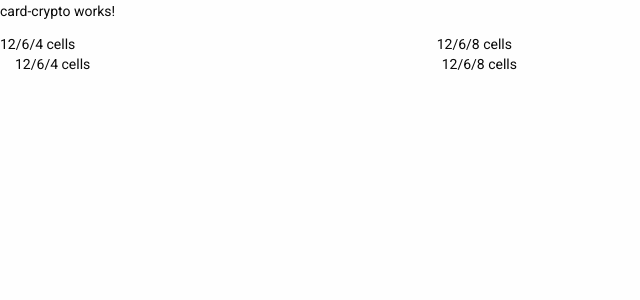
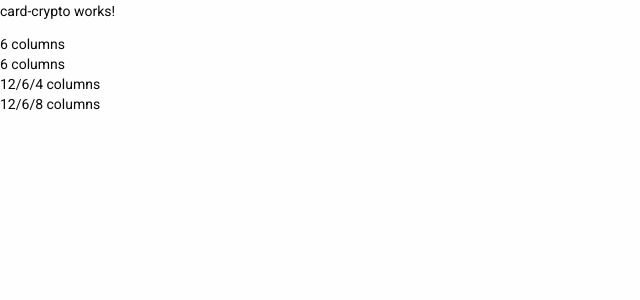
Before and after one commit to MaxxRomero/cryptodata, an Angular app: page / in a window 1280 px wide. Shown: the top 300 px of the page, without its empty margins (0-640 px from the left). Built offline with nearby package versions, Linux system fonts and the light colour scheme.

Commit message:
add foundation

```diff
--- a/package.json
+++ b/package.json
@@ -20,6 +20,7 @@
     "@angular/platform-browser": "~13.2.0",
     "@angular/platform-browser-dynamic": "~13.2.0",
     "@angular/router": "~13.2.0",
+    "foundation-sites": "^6.7.4",
     "rxjs": "~7.5.0",
     "tslib": "^2.3.0",
     "zone.js": "~0.11.4"
--- a/src/app/app.component.html
+++ b/src/app/app.component.html
@@ -1,11 +1,11 @@
 
 <app-card-crypto></app-card-crypto>
-<div class="grid-x grid-margin-x">
-  <div class="cell medium-6 large-4">12/6/4 cells</div>
-  <div class="cell medium-6 large-8">12/6/8 cells</div>
+<div class="row">
+  <div class="columns small-6">6 columns</div>
+  <div class="columns small-6">6 columns</div>
 </div>
-<div class="grid-x grid-padding-x">
-  <div class="cell medium-6 large-4">12/6/4 cells</div>
-  <div class="cell medium-6 large-8">12/6/8 cells</div>
+<div class="row">
+  <div class="columns medium-6 large-4">12/6/4 columns</div>
+  <div class="columns medium-6 large-8">12/6/8 columns</div>
 </div>
 <router-outlet></router-outlet>
--- a/src/styles.scss
+++ b/src/styles.scss
@@ -1,4 +1,5 @@
 /* You can add global styles to this file, and also import other style files */
+@import "../node_modules/foundation-sites/scss/foundation.scss";
 
 html, body { height: 100%; }
 body { margin: 0; font-family: Roboto, "Helvetica Neue", sans-serif; }
```
Also changed, not shown: 1 other file (tests, documents, lock files or other folders).
